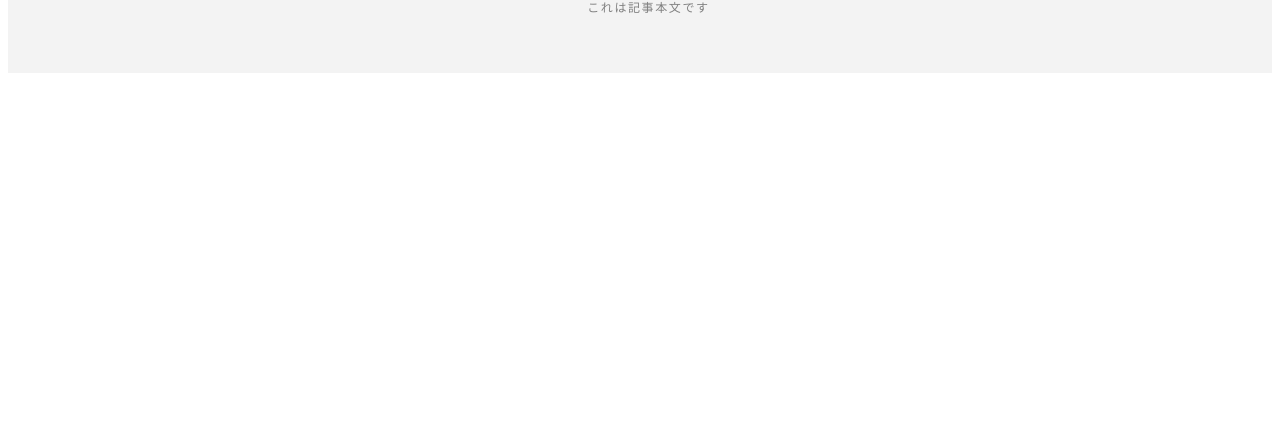
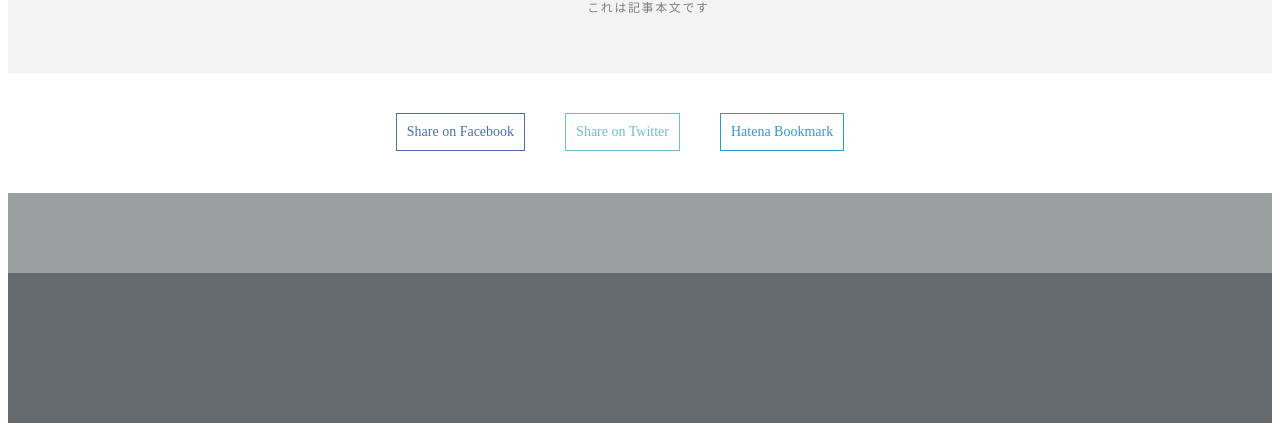
Before and after one commit to shinter61/design_exercise, a React app: page /paspol in a window 1280 px wide. Shown: the part 4490-4918 px from the top of the page. Before the commit the page ends 4571 px from the top, so only its background shows below. Built offline with nearby package versions, Linux system fonts and the light colour scheme.

Commit message:
フッター[wip]

```diff
--- a/src/Paspol/Paspol.jsx
+++ b/src/Paspol/Paspol.jsx
@@ -81,7 +81,7 @@ export default class Paspol extends React.Component {
               これは記事本文ですこれは記事本文ですこれは記事本文ですこれは記事本文ですこれは記事本文ですこれは記事本文です
               これは記事本文ですこれは記事本文ですこれは記事本文ですこれは記事本文ですこれは記事本文ですこれは記事本文です
             </p>
-          </div>
+          </div> {/* article-content */}
         </li>
       )
     })
@@ -180,6 +180,21 @@ export default class Paspol extends React.Component {
             </ul>
           </div> {/* news-articles */}
         </div> {/* news */}
+        <div className='footer'>
+          <div className='share-by-sns'>
+            <div className='share-by-sns-inner'>
+              <ul>
+                <li id='facebook'>Share on Facebook</li>
+                <li id='twitter'>Share on Twitter</li>
+                <li id='hatebu'>Hatena Bookmark</li>
+              </ul>
+            </div>
+          </div> {/* share-by-sns */}
+          <div className='footer-links'>
+          </div> {/* fotter-links */}
+          <div className='paspol-footer'>
+          </div> {/* paspol-footer */}
+        </div> {/* footer */}
       </div> {/* paspol */}
       </>
     );
--- a/src/Paspol/Paspol.scss
+++ b/src/Paspol/Paspol.scss
@@ -226,3 +226,54 @@
     }
   }
 }
+/************ フッターのスタイル ***********/
+.footer {
+  width: 100%;
+  .share-by-sns {
+    height: 120px;
+    background-color: white;
+    .share-by-sns-inner{
+      margin: 0 30%;
+      height: 120px;
+      ul {
+        list-style: none;
+        display: flex;
+        justify-content: center;
+        align-items: center;
+        margin-block-start: 0;
+        margin-block-end: 0;
+        margin-inline-start: 0px;
+        margin-inline-end: 0px;
+        padding-inline-start: 0px;
+        padding-top: 40px;
+      }
+      li {
+        margin-right: 40px;
+        padding: 10px;
+        border: 1px solid black;
+        vertical-align: middle;
+        font-size: 14px;
+      }
+      li#facebook {
+        color: #4871a9;
+        border: 1px solid #4871a9;
+      }
+      li#twitter {
+        color: #70bdd3;
+        border: 1px solid #70bdd3;
+      }
+      li#hatebu {
+        color: #2f9bcd;
+        border: 1px solid #2f9bcd;
+      }
+    }
+  }
+  .footer-links {
+    height: 80px;
+    background-color: rgb(156, 159, 160);
+  }
+  .paspol-footer {
+    height: 150px;
+    background-color: rgb(100, 106, 110);
+  }
+}
```
